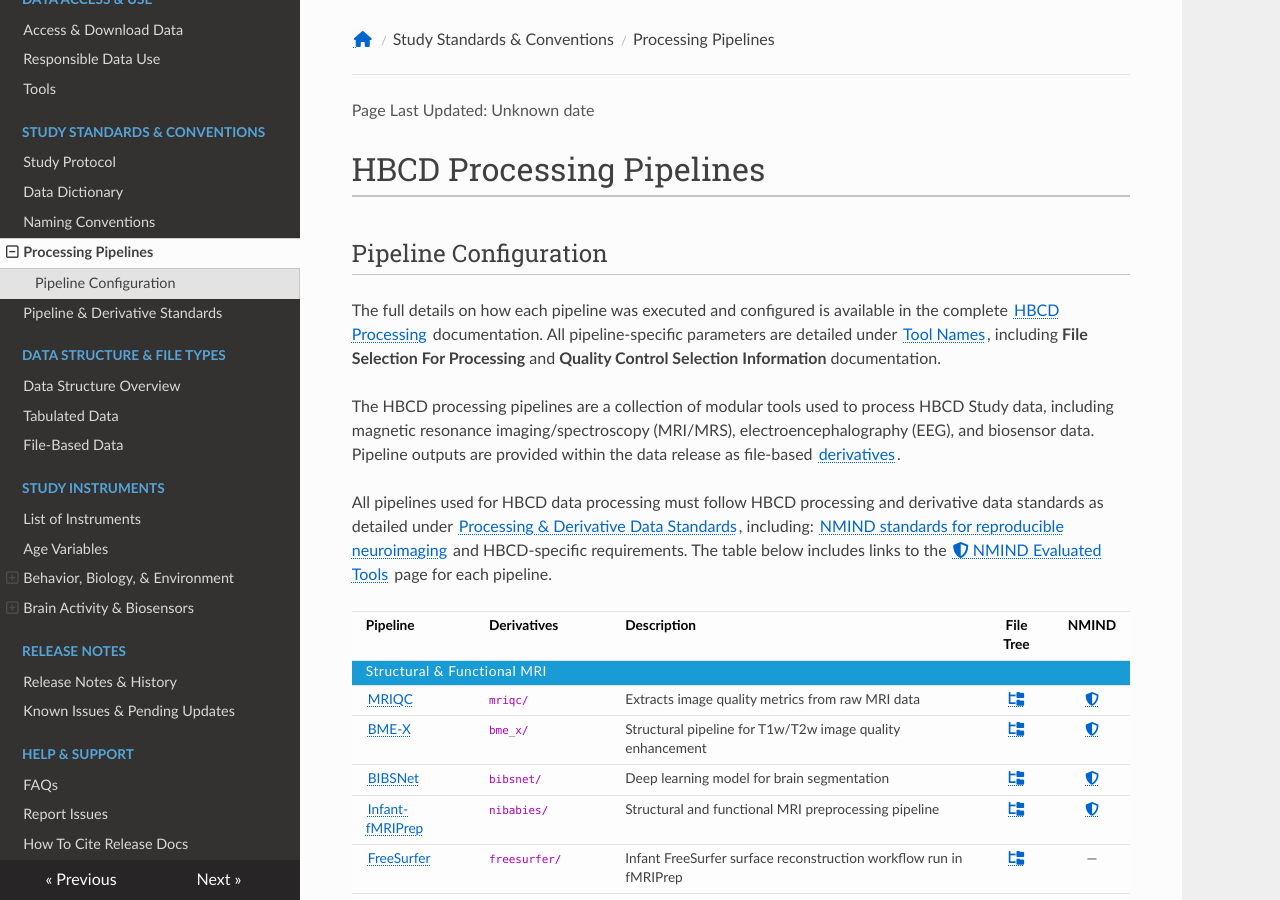
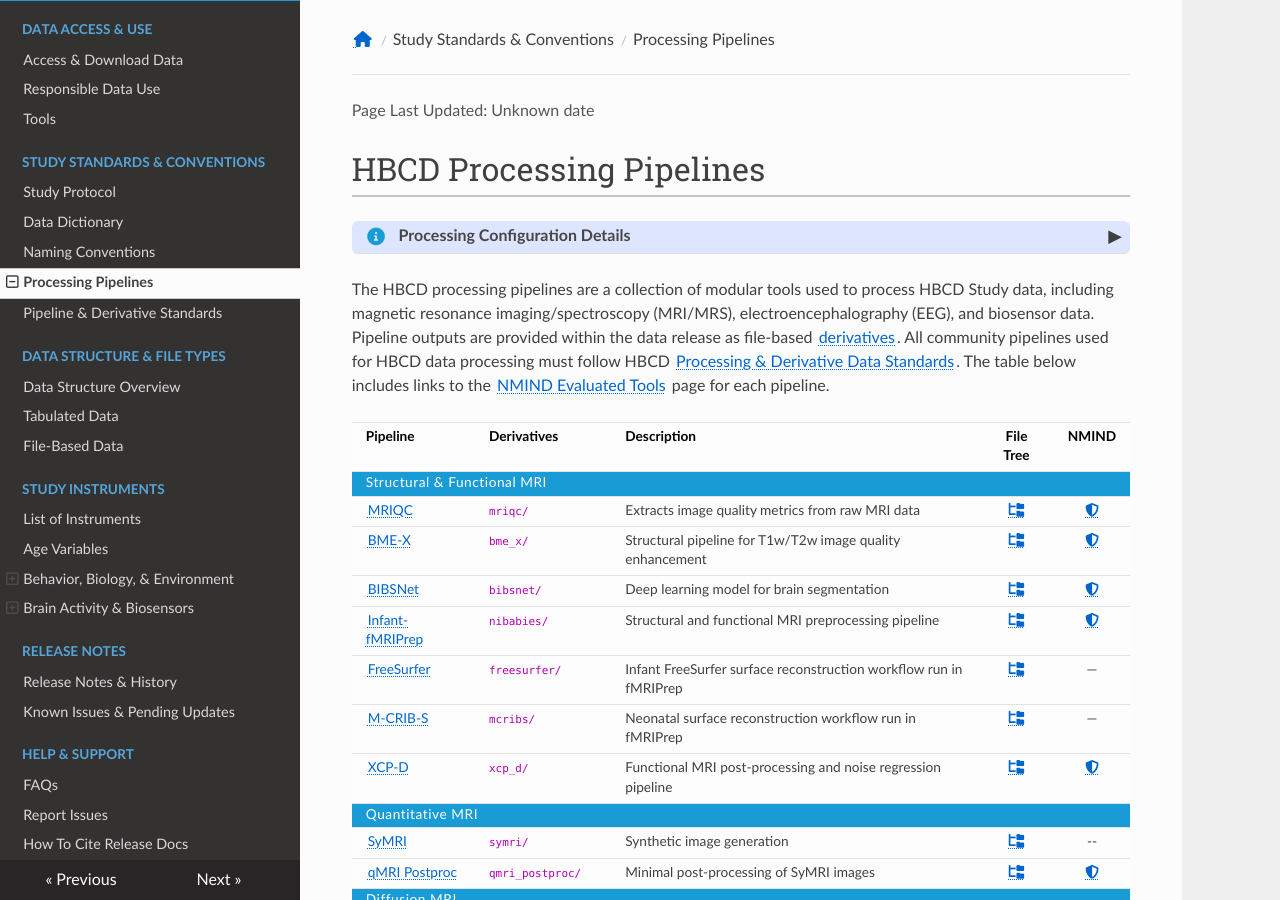
Before and after one commit to nbdc-datahub/hbcd-docs, an MkDocs documentation site: the page built from docs/standards/processing/pipelines.md, in a window 1280 px wide and 900 px high. Built offline with MkDocs 1.6.1, drawn with Linux system fonts in a browser that asks for light colours; nearby versions of some CDN libraries.

Commit message:
pipeline cleanup

```diff
--- a/docs/standards/processing/pipelines.md
+++ b/docs/standards/processing/pipelines.md
@@ -14,17 +14,24 @@
 
 # HBCD Processing Pipelines
 
+<div id="config" class="banner" onclick="toggleCollapse(this)">
+  <span class="emoji"><i class="fa-solid fa-circle-info"></i></span>
+  <span class="text-with-link">
+  <span class="text">Processing Configuration Details</span>
+  <a class="anchor-link" href="#config" title="Copy link">
+  <i class="fa-solid fa-link"></i>
+  </a>
+  </span>
+  <span class="arrow">▸</span>
+</div>
+<div class="collapsible-content">
+<p>Processing details for each pipeline are provided within the modality-specific documentation under <a href="../../../instruments/">Study Instruments</a>, e.g., structural/functional MRI processing is described <a href="../../../instruments/mri/fmri/#processing-derivatives">here</a>. Full technical details on how each pipeline was executed and configured is available in the <a href="https://hbcd-cbrain-processing.readthedocs.io/release_2.0/">HBCD Processing</a> documentation, with pipeline-specific parameters detailed under <a href="https://hbcd-cbrain-processing.readthedocs.io/release_2.0/tool_details.html#tool-names">Tool Names</a> (e.g., <b>File Selection For Processing</b> and <b>Quality Control Selection Information</b> documentation).
+</div>
+<p></p>
 
-## Pipeline Configuration
-
-The full details on how each pipeline was executed and configured is available in the complete <a href="https://hbcd-cbrain-processing.readthedocs.io/release_2.0/">HBCD Processing</a> documentation. All pipeline-specific parameters are detailed under [Tool Names](https://hbcd-cbrain-processing.readthedocs.io/release_2.0/tool_details.html#tool-names), including **File Selection For Processing** and **Quality Control Selection Information** documentation.
-
-
-
-
-The HBCD processing pipelines are a collection of modular tools used to process HBCD Study data, including magnetic resonance imaging/spectroscopy (MRI/MRS), electroencephalography (EEG), and biosensor data. Pipeline outputs are provided within the data release as file-based <a href="../../datacuration/file-based-data/#derivatives">derivatives</a>.
-
-All pipelines used for HBCD data processing must follow HBCD processing and derivative data standards as detailed under [Processing & Derivative Data Standards](standards.md), including: <a href="#nmind-checklists-bronze-badge-items">NMIND standards for reproducible neuroimaging</a> and <a. href="#hbcd-specific-requirements">HBCD-specific requirements</a>. The table below includes links to the <a href="https://www.nmind.org/proceedings/"><i class="fa fa-shield"></i> NMIND Evaluated Tools</a> page for each pipeline.
+The HBCD processing pipelines are a collection of modular tools used to process HBCD Study data, including magnetic resonance imaging/spectroscopy (MRI/MRS), electroencephalography (EEG), and biosensor data. Pipeline outputs are provided within the data release as file-based <a href="../../../datacuration/file-based-data/#derivatives" target="_blank">derivatives</a>. All community pipelines used for HBCD data processing must follow HBCD [Processing & Derivative Data Standards](standards.md). The table below includes links to the <a href="https://www.nmind.org/proceedings/">NMIND Evaluated Tools</a> page for each pipeline.
+<!--
+, including: <a href="#nmind-checklists-bronze-badge-items">NMIND standards for reproducible neuroimaging</a> and <a. href="#hbcd-specific-requirements">HBCD-specific requirements</a>. The table below includes links to  -->
 
 <!-- <p class="subtle">Pipeline names link to documentation.</p> -->
 <table class="compact-table-no-vertical-lines">
```
Also changed, not shown: docs/datacuration/file-based-data.md (+38 -32 lines), docs/standards/processing/standards.md (+1 -1 lines).
